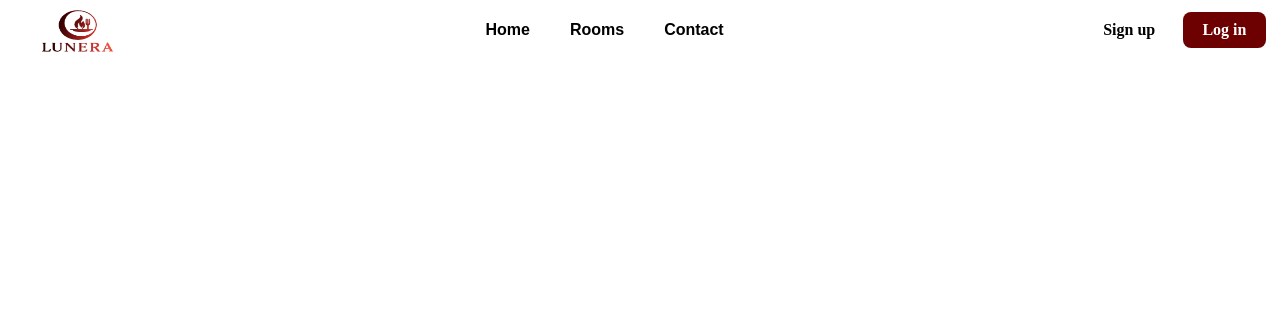
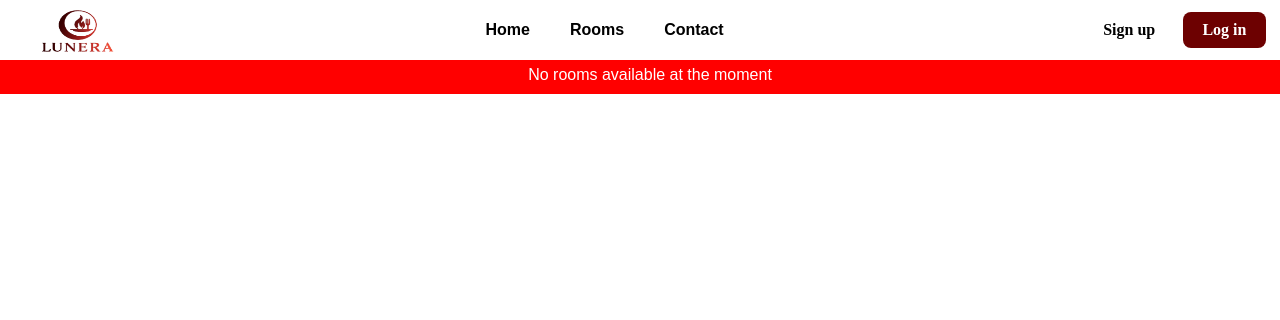
Before and after one commit to EijiDev/Hotel-Reservation-System, a PHP site: page /app/Views/availablerooms.php in a window 1280 px wide. Shown: the top 320 px of the page. Run offline with PHP 8.4, Linux system fonts and the light colour scheme.

Commit message:
added available rooms and fixed the errors

```diff
--- a/app/Views/availablerooms.php
+++ b/app/Views/availablerooms.php
@@ -4,9 +4,11 @@
 <head>
     <meta charset="UTF-8">
     <meta name="viewport" content="width=device-width, initial-scale=1.0">
-    <title></title>
+    <link rel="stylesheet" href="/Hotel_Reservation_System/app/public/css/nav.css">
+    <title>Available Rooms</title>
 </head>
 <body>
     <?php include "layouts/navigation.php"; ?>
+    <p style="background: red; color: white; width: 100%; padding: 10px; text-align: center; font-family: 'Poppins', Arial, sans-serif;">No rooms available at the moment</p>
 </body>
 </html>
--- a/app/Views/layouts/navigation.php
+++ b/app/Views/layouts/navigation.php
@@ -11,8 +11,8 @@
 
   <ul class="navbar-menu">
     <li><a href="/Hotel_Reservation_System/app/public/index.php?controller=home&action=index" class="nav-link">Home</a></li>
-    <li><a href="/Hotel_Reservation_System/app/public/index.php?controller=room&action=index" class="nav-link">Rooms</a></li>
-    <li><a href="/Hotel_Reservation_System/app/public/index.php?controller=home&action=contact" class="nav-link">Contact</a></li>
+    <li><a href="/Hotel_Reservation_System/app/views/availablerooms.php" class="nav-link">Rooms</a></li>
+    <li><a href="#" class="nav-link">Contact</a></li>
 
     <?php if (isset($_SESSION['user_id'])): ?>
       <?php if ($_SESSION['role'] === 'admin'): ?>
```
Also changed, not shown: app/Views/home.php (+11 -13 lines), app/Views/userbookings.php (added), package-lock.json (deleted).
